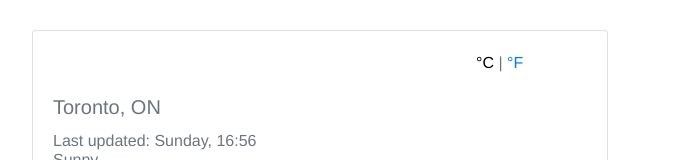
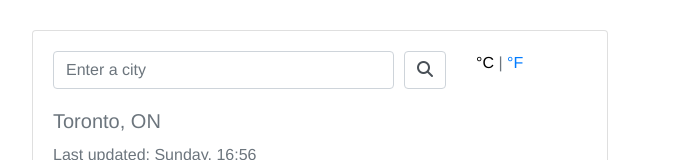
Before and after one commit to zarap93/weather-react-app, a React (Create React App) app: page / in a window 1280 px wide. Shown: the top 160 px of the page, without its empty margins (320-995 px from the left). Built offline with nearby package versions, Linux system fonts and the light colour scheme.

Commit message:
Deploy successful and added Search back in

```diff
--- a/src/Weather.js
+++ b/src/Weather.js
@@ -1,4 +1,5 @@
 import React from "react";
+import Search from "./Search";
 
 export default function Weather() {
   let weatherData = {
@@ -14,7 +15,9 @@
       <div className="card">
         <div className="card-body">
           <div className="row">
-            <div className="col-9"></div>
+            <div className="col-9">
+              <Search />
+            </div>
             <div className="col-3">
               <div className="unit-temps">
                 <span className="units">
```
Also changed, not shown: 1 other file (tests, documents, lock files or other folders).
